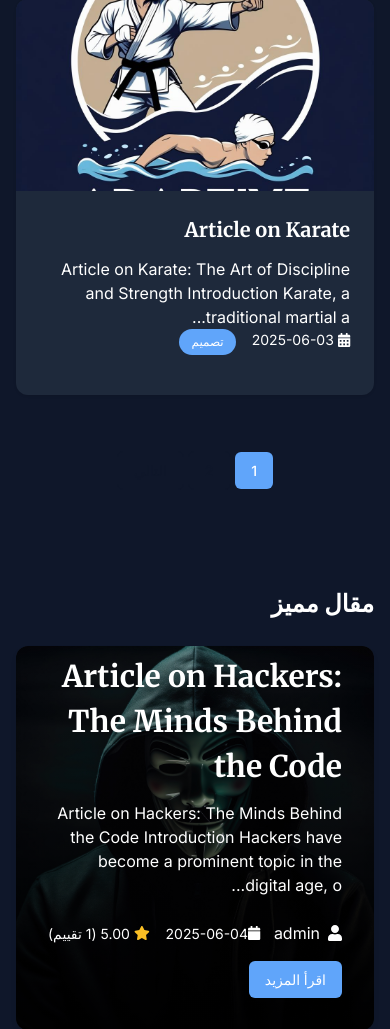
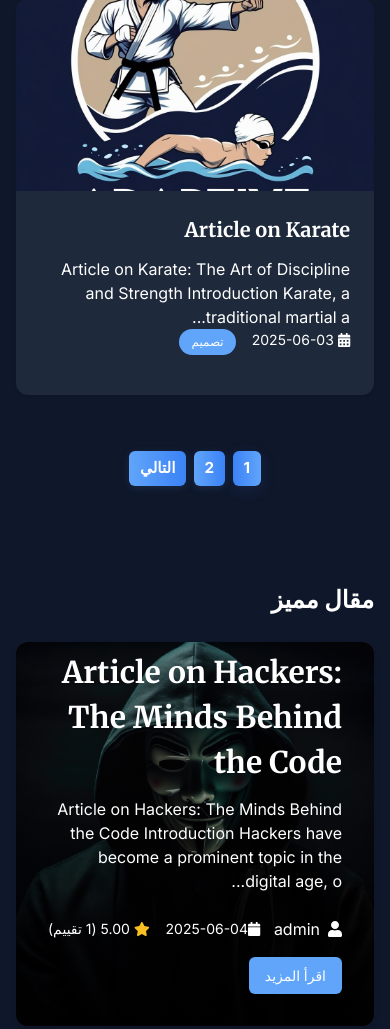
Before and after one commit to mohamedsharshar/article, a PHP site: page / in a window 390 px wide. Shown: the part 2609-3638 px from the top of the page. Run offline with PHP 8.4, Linux system fonts and the light colour scheme; data comes from the database, SQL or seed files in the repository.

Commit message:
Refactor code structure for improved readability and maintainability

```diff
--- a/index.php
+++ b/index.php
@@ -584,6 +584,39 @@ body {
   list-style: none;
 }
 
+/* Pagination Custom Style */
+.pagination-custom {
+  display: flex;
+  justify-content: center;
+  gap: 0.5rem;
+  margin: 2rem 0;
+}
+.pagination-custom .page-link {
+  background: linear-gradient(90deg, #60A5FA 0%, #3B82F6 100%);
+  color: #fff;
+  border: none;
+  border-radius: 6px;
+  padding: 0.5em 1.2em;
+  font-size: 1rem;
+  font-weight: bold;
+  box-shadow: 0 2px 8px #60A5FA22;
+  transition: background 0.2s, box-shadow 0.2s, color 0.2s;
+  text-decoration: none;
+  cursor: pointer;
+}
+.pagination-custom .page-link.active,
+.pagination-custom .page-link:hover {
+  background: linear-gradient(90deg, #3B82F6 0%, #60A5FA 100%);
+  color: #fff;
+  box-shadow: 0 4px 16px #3B82F622;
+}
+@media (max-width: 600px) {
+  .pagination-custom .page-link {
+    font-size: 0.95rem;
+    padding: 0.4em 0.7em;
+  }
+}
+
 /* Dark Mode */
 [data-theme="dark"] {
   --color-primary: #60A5FA;
@@ -739,15 +772,15 @@ body {
         </div>
         <!-- Pagination -->
         <?php if($totalPages > 1): ?>
-        <nav class="pagination" style="text-align:center;margin:2rem 0;">
+        <nav class="pagination-custom">
           <?php if($page > 1): ?>
-            <a href="?page=<?= $page-1 ?>" class="btn btn-outline">السابق</a>
+            <a href="?page=<?= $page-1 ?>" class="page-link">السابق</a>
           <?php endif; ?>
           <?php for($i=1;$i<=$totalPages;$i++): ?>
-            <a href="?page=<?= $i ?>" class="btn <?= $i==$page?'btn-primary':'btn-outline' ?>"><?= $i ?></a>
+            <a href="?page=<?= $i ?>" class="page-link <?= $i==$page?'active':'' ?>"><?= $i ?></a>
           <?php endfor; ?>
           <?php if($page < $totalPages): ?>
-            <a href="?page=<?= $page+1 ?>" class="btn btn-outline">التالي</a>
+            <a href="?page=<?= $page+1 ?>" class="page-link">التالي</a>
           <?php endif; ?>
         </nav>
         <?php endif; ?>
```
Also changed, not shown: favorites.php (+39 -3 lines), uploads/articles/art_68559ada6df647.62175297.jpeg (added), uploads/articles/art_68559ae2040b21.68658478.jpeg (added), uploads/articles/art_68559aea584493.07956221.jpeg (added).
